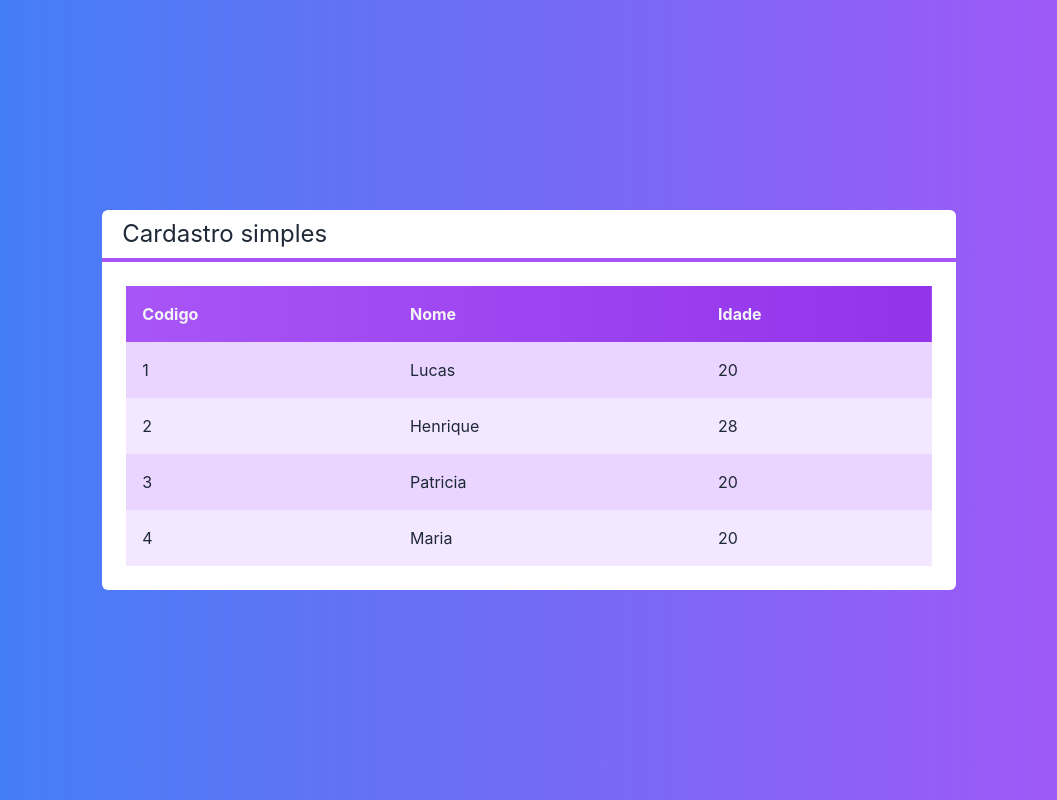
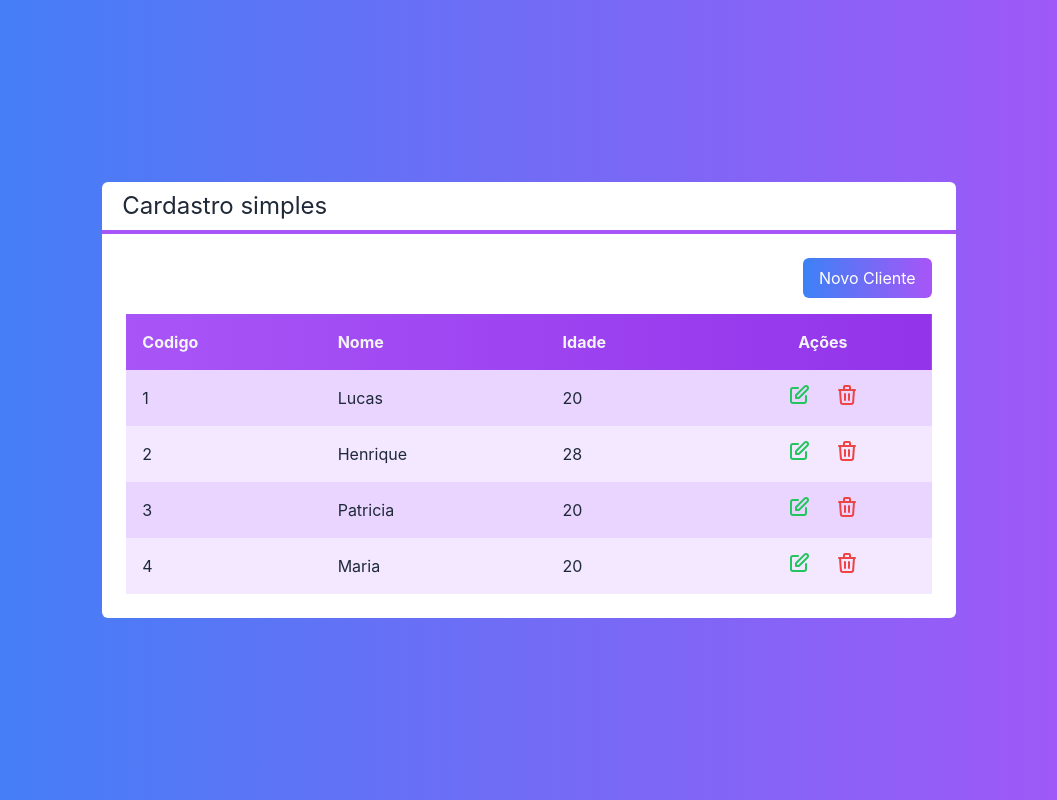
Before and after one commit to luca-henrique/frontend-crud-next, a Next.js app: page / in a window 1280 px wide. Shown: the whole page, without its empty margins (111-1168 px from the left). Built offline with nearby package versions, Linux system fonts and the light colour scheme.

Commit message:
feature: criando botao

```diff
--- /dev/null
+++ b/src/components/Button.tsx
@@ -0,0 +1,19 @@
+interface ButtonProps {
+  color?: 'green' | 'blue' | 'gray';
+  children: any;
+  className?: string;
+}
+
+export default function Button({
+  children,
+  color = 'gray',
+  className,
+}: ButtonProps) {
+  return (
+    <button
+      className={`bg-gradient-to-r from-${color}-400 to-${color}-700 text-white px-4 py-2 rounded-md ${className}`}
+    >
+      {children}
+    </button>
+  );
+}
--- /dev/null
+++ b/src/components/Icons.tsx
@@ -0,0 +1,44 @@
+export const EditIcon = () => {
+  return (
+    <svg
+      xmlns='http://www.w3.org/2000/svg'
+      className='h-6 w-6'
+      fill='none'
+      viewBox='0 0 24 24'
+      stroke='currentColor'
+      strokeWidth={2}
+    >
+      <path
+        strokeLinecap='round'
+        strokeLinejoin='round'
+        d='M11 5H6a2 2 0 00-2 2v11a2 2 0 002 2h11a2 2 0 002-2v-5m-1.414-9.414a2 2 0 112.828 2.828L11.828 15H9v-2.828l8.586-8.586z'
+      />
+    </svg>
+  );
+};
+
+export const TrashIcon = () => {
+  return (
+    <svg
+      xmlns='http://www.w3.org/2000/svg'
+      className='h-6 w-6'
+      fill='none'
+      viewBox='0 0 24 24'
+      stroke='currentColor'
+      strokeWidth={2}
+    >
+      <path
+        strokeLinecap='round'
+        strokeLinejoin='round'
+        d='M19 7l-.867 12.142A2 2 0 0116.138 21H7.862a2 2 0 01-1.995-1.858L5 7m5 4v6m4-6v6m1-10V4a1 1 0 00-1-1h-4a1 1 0 00-1 1v3M4 7h16'
+      />
+    </svg>
+  );
+};
+
+const Icon = {
+  'trash-icon': TrashIcon,
+  'edit-icon': EditIcon,
+};
+
+export default Icon;
--- a/src/components/Table.tsx
+++ b/src/components/Table.tsx
@@ -1,10 +1,18 @@
 import Client from '../core/Client';
+
+import {EditIcon, TrashIcon} from '../components/Icons';
 
 interface TableProps {
   clients: Client[];
+  selectedClient?: (client: Client) => void;
+  deleteClient?: (client: Client) => void;
 }
 
-export default function Table({clients}: TableProps) {
+export default function Table({
+  clients,
+  selectedClient,
+  deleteClient,
+}: TableProps) {
   function renderHeaderTable() {
     return (
       <thead className='bg-gradient-to-r from-purple-500 to-purple-600 text-gray-100 rounded-xl overflow-hidden'>
@@ -12,6 +20,7 @@ export default function Table({clients}: TableProps) {
           <th className='text-left p-4'>Codigo</th>
           <th className='text-left p-4'>Nome</th>
           <th className='text-left p-4'>Idade</th>
+          <th className=' p-4'>Ações</th>
         </tr>
       </thead>
     );
@@ -27,10 +36,30 @@ export default function Table({clients}: TableProps) {
             <td className='text-left p-4'>{client.id}</td>
             <td className='text-left p-4'>{client.name}</td>
             <td className='text-left p-4'>{client.age}</td>
+            {renderActions(client)}
           </tr>
         </tbody>
       );
     });
+  }
+
+  function renderActions(client: Client) {
+    return (
+      <td className='flex justify-center'>
+        <button
+          className='flex justify-center items-center text-green-500 rounded-full p-2 m-1 hover:bg-purple-50'
+          onClick={() => selectedClient(client)}
+        >
+          <EditIcon />
+        </button>
+        <button
+          className='flex justify-center items-center text-red-500 rounded-full p-2 m-1 hover:bg-purple-50'
+          onClick={() => deleteClient(client)}
+        >
+          <TrashIcon />
+        </button>
+      </td>
+    );
   }
 
   return (
--- a/src/pages/index.tsx
+++ b/src/pages/index.tsx
@@ -1,5 +1,7 @@
+import Button from '../components/Button';
 import Layout from '../components/Layout';
 import Table from '../components/Table';
+import Client from '../core/Client';
 
 const clients = [
   {name: 'Lucas', age: 20, id: '1'},
@@ -9,10 +11,27 @@ const clients = [
 ];
 
 export default function Home() {
+  function selectedClient(client: Client) {
+    console.log(client);
+  }
+
+  function deleteClient(client: Client) {
+    console.log(client);
+  }
+
   return (
     <div className='flex justify-center items-center h-screen bg-gradient-to-r from-blue-500 to-purple-500 text-white'>
       <Layout title='Cardastro simples'>
-        <Table clients={clients} />
+        <div className='flex justify-end'>
+          <Button color='green' className='mb-4'>
+            Novo Cliente
+          </Button>
+        </div>
+        <Table
+          clients={clients}
+          selectedClient={selectedClient}
+          deleteClient={deleteClient}
+        />
       </Layout>
     </div>
   );
```
